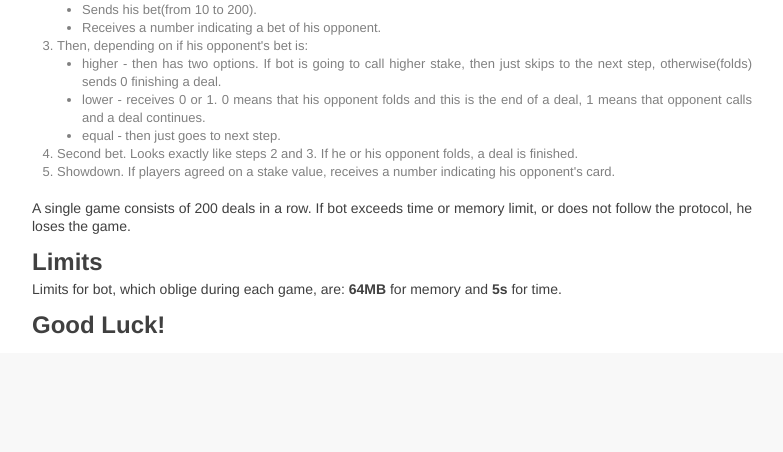
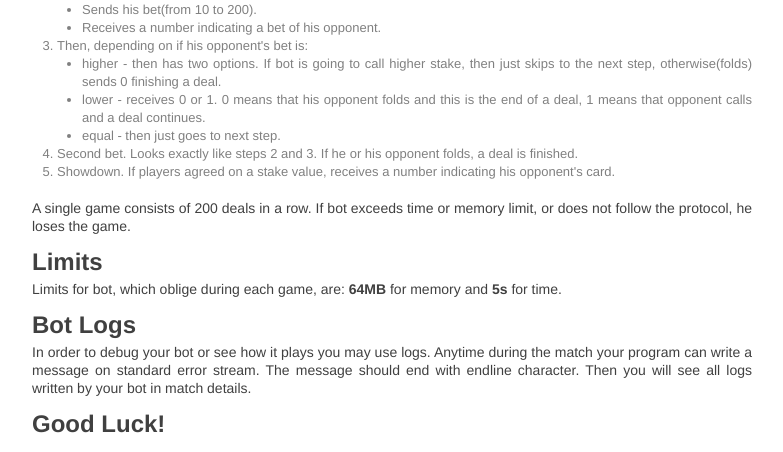
Before and after one commit to Buzdygan/ai-arena, a Django app: page / in a window 1280 px wide. Shown: the part 905-1357 px from the top of the page, without its empty margins (58-841 px from the left). Before the commit the page ends 1239 px from the top, so only its background shows below. Run offline with Django 3.2, Linux system fonts and the light colour scheme; parts of the project's set-up code (start-up, migrations or seed data) failed here and were passed over; some libraries are stand-ins or nearby versions.

Commit message:
bot logs info

```diff
--- a/ai_arena/templates/index.html
+++ b/ai_arena/templates/index.html
@@ -102,6 +102,15 @@ A single game consists of 200 deals in a row. If bot exceeds time or memory limi
 Limits for bot, which oblige during each game, are: <b> 64MB </b> for memory and <b> 5s </b> for time.
 </p>
 
+<h2> Bot Logs </h2>
+
+<p class='p_news'>
+In order to debug your bot or see how it plays you may use logs.
+Anytime during the match your program can write a message on standard error stream.
+The message should end with endline character.
+Then you will see all logs written by your bot in match details.
+</p>
+
 <h2>
 Good Luck!
 </h2>
```
